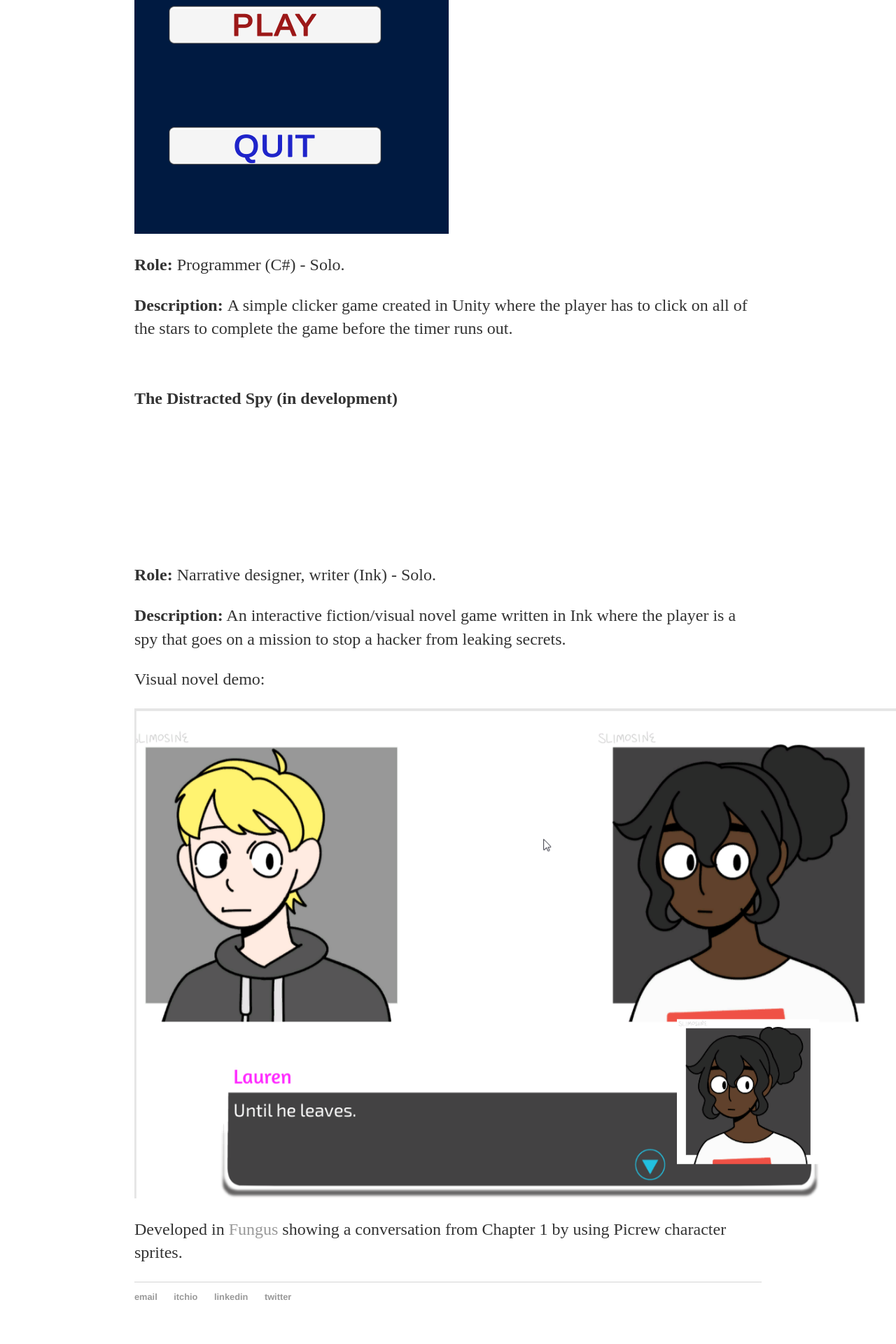
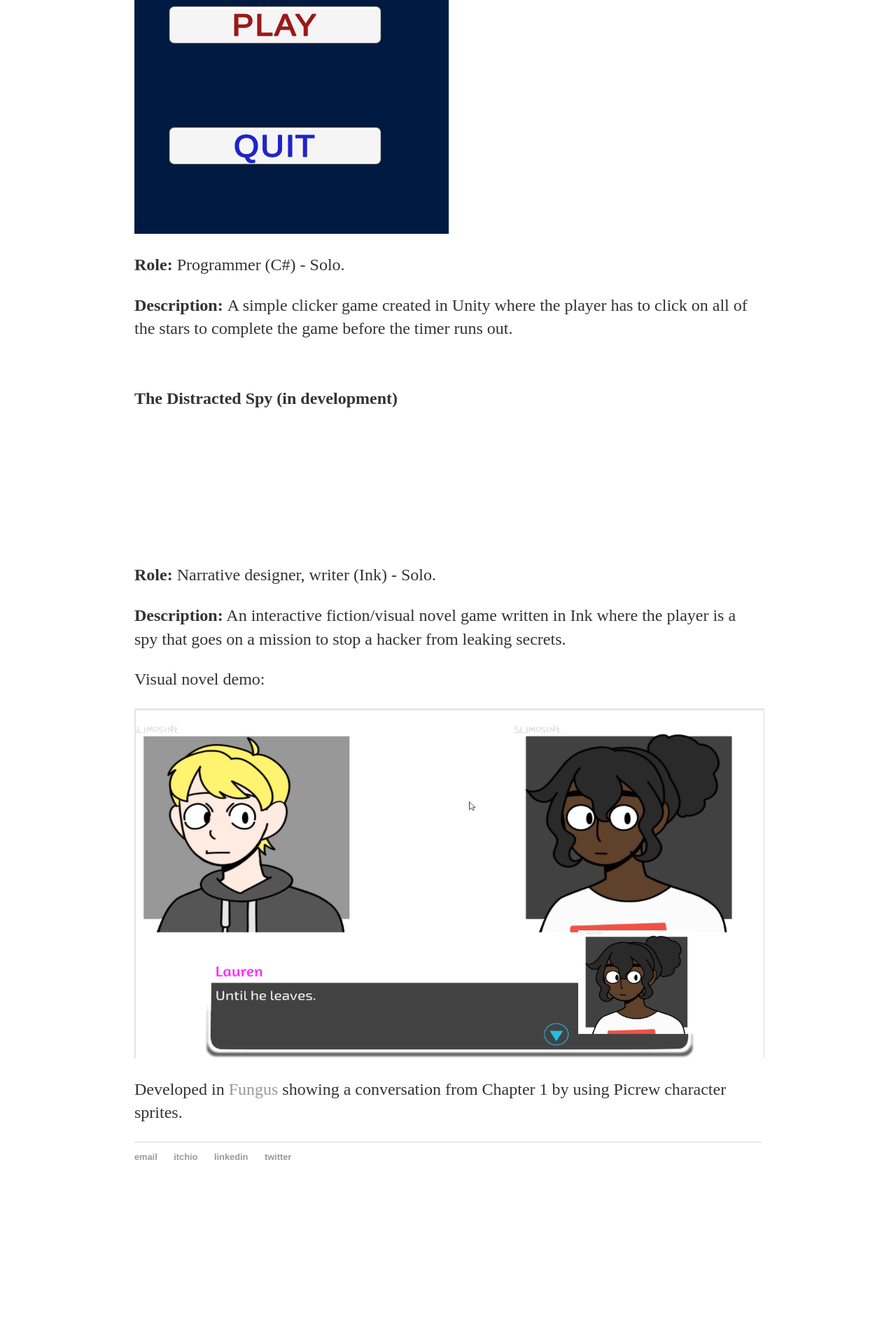
Before and after one commit to toyinariyo/toyinariyo.github.io, a Jekyll site: the page built from Games/index.html, in a window 1280 px wide. Shown: the part 2498-4418 px from the top of the page at 70% size. Built offline with Jekyll 4.4.1, drawn with Linux system fonts in a browser that asks for light colours; after the commit the page ends 4218 px from its top, so only the background shows below that; grey boxes are pictures that could not be loaded.

Commit message:
Change width and height of Distracted Spy screenshot
Change width and height of Distracted Spy Fungus screenshot to 900 and 500 respectively.

```diff
--- a/Games/index.html
+++ b/Games/index.html
@@ -43,5 +43,5 @@
 <p><b>Role:</b> Narrative designer, writer (Ink) - Solo.</p>
 <p><b>Description:</b> An interactive fiction/visual novel game written in Ink where the player is a spy that goes on a mission to stop a hacker from leaking secrets.</p>
 <p>Visual novel demo:</p>
-<a href="https://toyinariyo.itch.io/the-distracted-spy-fungus-demo"><img src="https://raw.githubusercontent.com/toyinariyo/toyinariyo.github.io/main/assets/Distracted Spy Fungus Screenshot 1.png" width="1100" height="700"></a>
+<a href="https://toyinariyo.itch.io/the-distracted-spy-fungus-demo"><img src="https://raw.githubusercontent.com/toyinariyo/toyinariyo.github.io/main/assets/Distracted Spy Fungus Screenshot 1.png" width="900" height="500"></a>
 <p>Developed in <a href="https://fungusgames.com/">Fungus</a> showing a conversation from Chapter 1 by using Picrew character sprites.</p>
```
